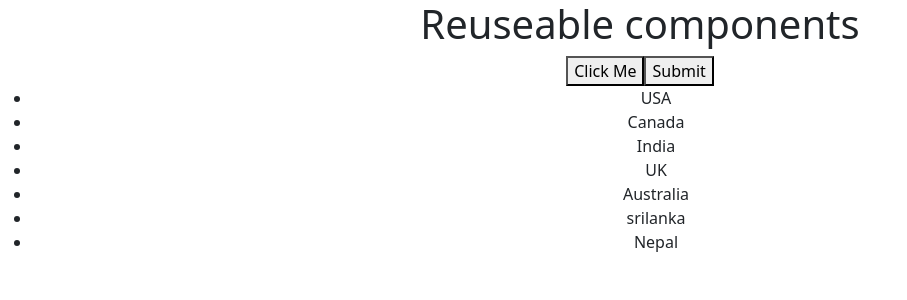
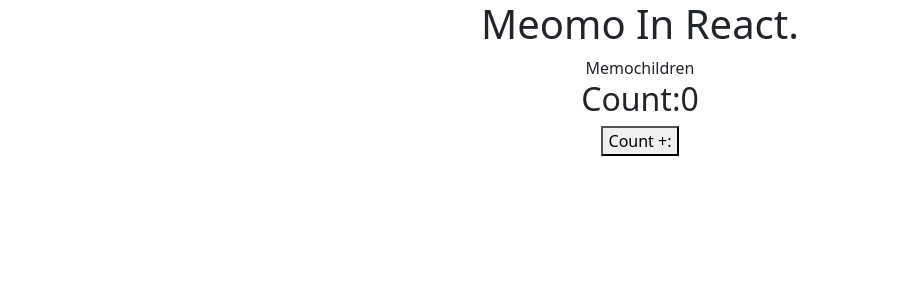
Before and after one commit to saikatghosh3/React-Practice, a React (Create React App) app in the folder my-app/: page / in a window 1280 px wide. Shown: the top 300 px of the page, without its empty margins (0-907 px from the left). Built offline with nearby package versions, Linux system fonts and the light colour scheme.

Commit message:
emo and state lifting

```diff
--- a/my-app/src/App.js
+++ b/my-app/src/App.js
@@ -10,6 +10,8 @@ import Array from './Array';
 import TableB from './TableB';
 import TableBnormal from './TableBnormal';
 import Reuseable from './Reuseable';
+import Propsexample from './Propsexample';
+import MemoParent from './MemoParent';
 
 
 
@@ -26,7 +28,9 @@ function App() {
    {/* <Array/> */}
    {/* <TableB/> */}
   {/* <TableBnormal/> */}
-  <Reuseable />
+  {/* <Reuseable /> */}
+  {/* <Propsexample/> */}
+  <MemoParent/>
     </div>
   );
 }
--- /dev/null
+++ b/my-app/src/MemoParent.js
@@ -0,0 +1,18 @@
+import React, { useState } from 'react'
+import Memochildren from './Memochildren'
+
+const MemoParent = () => {
+    const [count,setCount]=useState(0);
+    console.log("parent component!!");
+  return (
+    <div>
+        <h1>Meomo In React.</h1>
+        <Memochildren/>
+
+        <h2>Count:{count}</h2>
+        <button onClick={()=>setCount(count + 1)}>Count +:</button>
+    </div>
+  )
+}
+
+export default MemoParent
--- /dev/null
+++ b/my-app/src/Memochildren.js
@@ -0,0 +1,13 @@
+
+import React,{memo} from 'react';
+
+function Memochildren() {
+    console.log("Child Component Rendered!!");
+  return (
+    <div>Memochildren</div>
+  );
+}
+
+export default memo (Memochildren);
+
+// This component will not rendered everytime it will be rendered only once
--- /dev/null
+++ b/my-app/src/Propschildren.js
@@ -0,0 +1,9 @@
+import React from 'react'
+
+export default function Propschildren(props) {
+  return (
+    <div>
+        <h2>Child Component A: {props.data}</h2>
+    </div>
+  )
+}
--- /dev/null
+++ b/my-app/src/Propsexample.js
@@ -0,0 +1,15 @@
+import React from 'react'
+import Propschildren from './Propschildren'
+
+const Propsexample = () => {
+    const data = "Saikat Ghosh";
+  return (
+
+    <div>
+        <h2>Lifting State up In React.</h2>
+        <Propschildren  data = {data}/>
+    </div>
+  )
+}
+
+export default Propsexample
```
